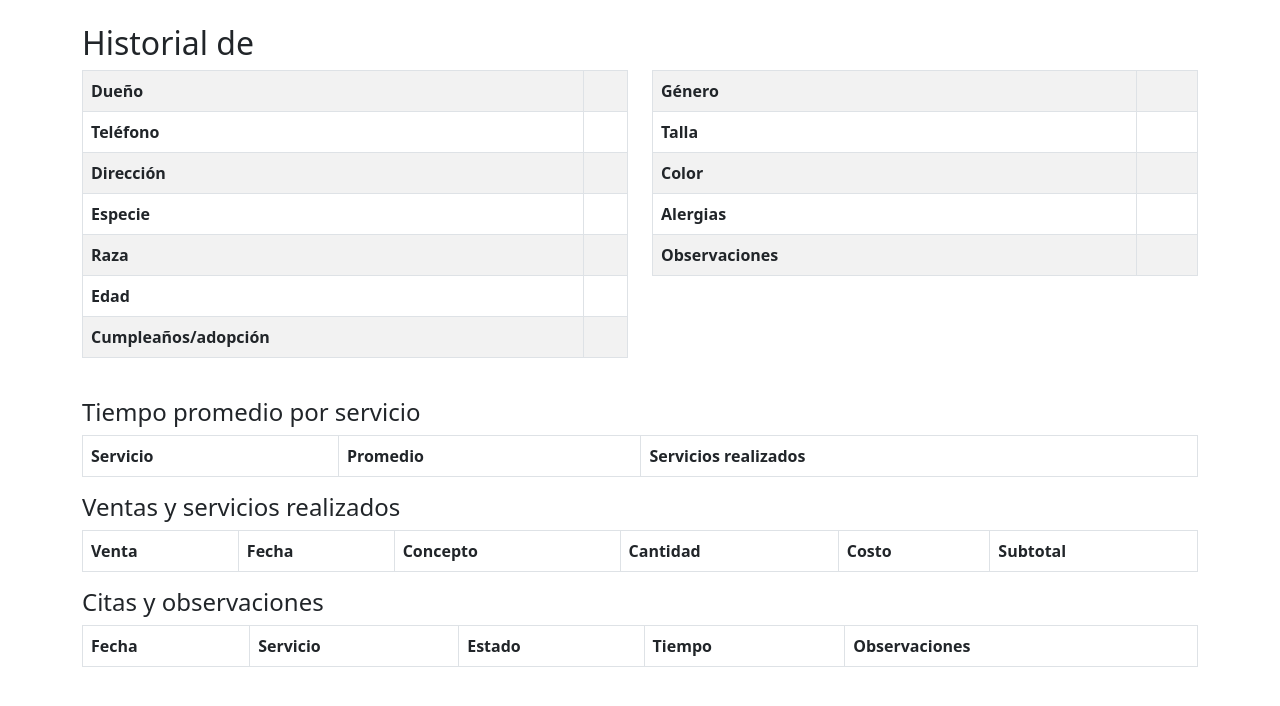
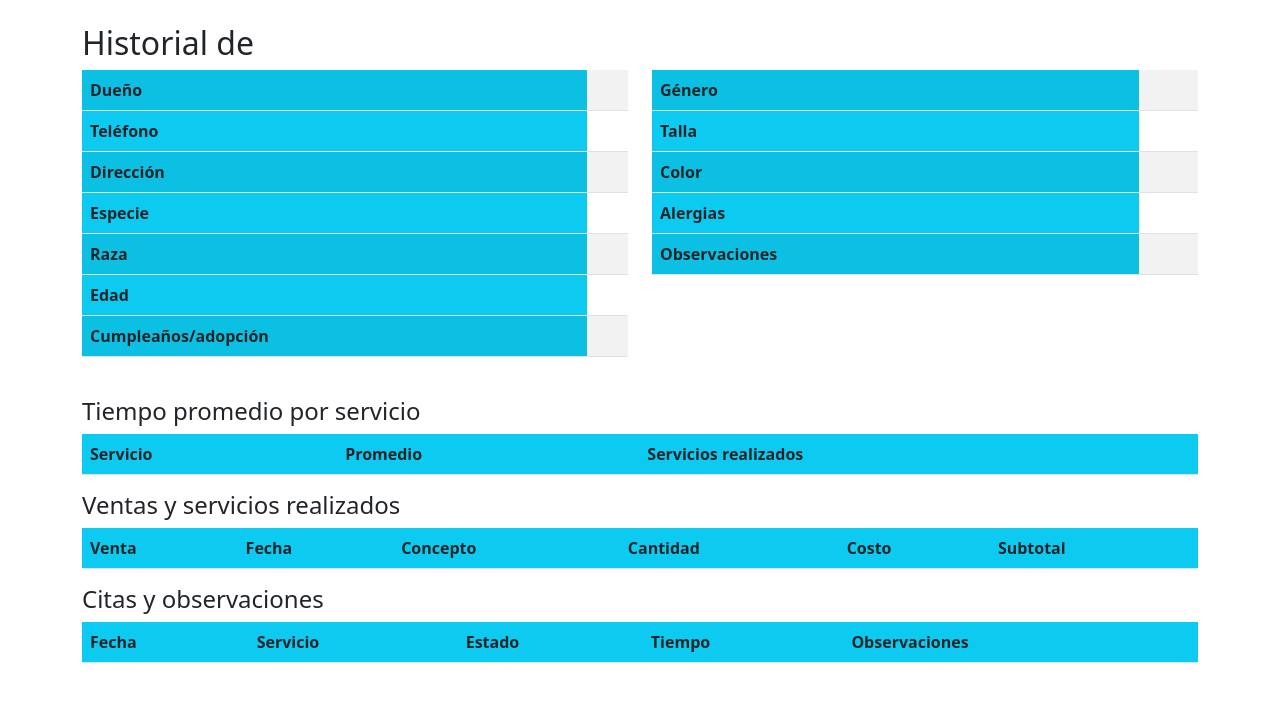
Before and after one commit to mi-querido-lomito/crm_lomito, a Python web app: template templates/historial_mascota.html in a window 1280 px wide. Shown: the part 56-762 px from the top of the page. Run offline with Jinja, Linux system fonts and the light colour scheme; the template is opened without the code that fills it, so the values that code supplies are empty.

Commit message:
Se arregla la vista de las tablas y los registros de la API
Las tablas en la API en sus diferentes templates ya tienen un mejor formato y colores para poder visualizar y usar.

```diff
--- a/templates/base.html
+++ b/templates/base.html
@@ -32,19 +32,51 @@
         }
 
         /* Colores distintos de encabezado por cada ventana, para
-           distinguir de un vistazo a que seccion pertenece cada tabla. */
-        .thead-servicios { background-color: #0d6efd; color: #fff; }
-        .thead-insumos { background-color: #20c997; color: #fff; }
-        .thead-mascotas { background-color: #198754; color: #fff; }
-        .thead-clientes { background-color: #6610f2; color: #fff; }
-        .thead-gastos { background-color: #dc3545; color: #fff; }
-        .thead-citas { background-color: #fd7e14; color: #fff; }
-        .thead-historial { background-color: #0dcaf0; color: #212529; }
-        .thead-proveedores { background-color: #6f42c1; color: #fff; }
-        .thead-reporte { background-color: #d63384; color: #fff; }
-        .thead-ventas { background-color: #ffc107; color: #212529; }
-        .thead-ventaslista { background-color: #495057; color: #fff; }
-        .thead-verventa { background-color: #adb5bd; color: #212529; }
+           distinguir de un vistazo a que seccion pertenece cada tabla.
+           El renglon alterno (table-striped) se tine con el mismo color
+           del encabezado en vez del gris neutro por defecto de Bootstrap. */
+        /* Bootstrap pinta cada celda con background-color: var(--bs-table-bg),
+           asi que el color debe fijarse como variable (hereda al <th>) y no
+           como background-color directo en el <thead> (no se heredaria). */
+        .thead-productos { --bs-table-bg: #212529; --bs-table-color: #fff; }
+        thead.thead-productos ~ tbody > tr:nth-of-type(odd) > * { --bs-table-bg-type: rgba(33, 37, 41, .06); }
+
+        .thead-servicios { --bs-table-bg: #0d6efd; --bs-table-color: #fff; }
+        thead.thead-servicios ~ tbody > tr:nth-of-type(odd) > * { --bs-table-bg-type: rgba(13, 110, 253, .08); }
+
+        .thead-insumos { --bs-table-bg: #0e7c66; --bs-table-color: #fff; }
+        thead.thead-insumos ~ tbody > tr:nth-of-type(odd) > * { --bs-table-bg-type: rgba(14, 124, 102, .08); }
+
+        .thead-mascotas { --bs-table-bg: #198754; --bs-table-color: #fff; }
+        thead.thead-mascotas ~ tbody > tr:nth-of-type(odd) > * { --bs-table-bg-type: rgba(25, 135, 84, .08); }
+
+        .thead-clientes { --bs-table-bg: #6610f2; --bs-table-color: #fff; }
+        thead.thead-clientes ~ tbody > tr:nth-of-type(odd) > * { --bs-table-bg-type: rgba(102, 16, 242, .07); }
+
+        .thead-gastos { --bs-table-bg: #dc3545; --bs-table-color: #fff; }
+        thead.thead-gastos ~ tbody > tr:nth-of-type(odd) > * { --bs-table-bg-type: rgba(220, 53, 69, .07); }
+
+        .thead-citas { --bs-table-bg: #fd7e14; --bs-table-color: #fff; }
+        thead.thead-citas ~ tbody > tr:nth-of-type(odd) > * { --bs-table-bg-type: rgba(253, 126, 20, .09); }
+
+        .thead-historial { --bs-table-bg: #0dcaf0; --bs-table-color: #212529; }
+        thead.thead-historial ~ tbody > tr:nth-of-type(odd) > * { --bs-table-bg-type: rgba(13, 202, 240, .10); }
+        th.thead-historial { --bs-table-bg: #0dcaf0; --bs-table-color: #212529; }
+
+        .thead-proveedores { --bs-table-bg: #46566b; --bs-table-color: #fff; }
+        thead.thead-proveedores ~ tbody > tr:nth-of-type(odd) > * { --bs-table-bg-type: rgba(70, 86, 107, .07); }
+
+        .thead-reporte { --bs-table-bg: #d63384; --bs-table-color: #fff; }
+        thead.thead-reporte ~ tbody > tr:nth-of-type(odd) > * { --bs-table-bg-type: rgba(214, 51, 132, .07); }
+
+        .thead-ventas { --bs-table-bg: #ffc107; --bs-table-color: #212529; }
+        thead.thead-ventas ~ tbody > tr:nth-of-type(odd) > * { --bs-table-bg-type: rgba(255, 193, 7, .12); }
+
+        .thead-ventaslista { --bs-table-bg: #495057; --bs-table-color: #fff; }
+        thead.thead-ventaslista ~ tbody > tr:nth-of-type(odd) > * { --bs-table-bg-type: rgba(73, 80, 87, .07); }
+
+        .thead-verventa { --bs-table-bg: #6c757d; --bs-table-color: #fff; }
+        thead.thead-verventa ~ tbody > tr:nth-of-type(odd) > * { --bs-table-bg-type: rgba(108, 117, 125, .07); }
     </style>
 </head>
 
--- a/templates/citas.html
+++ b/templates/citas.html
@@ -161,7 +161,7 @@
     <button class="btn btn-success">Agendar Cita</button>
 </form>
 
-<table class="table table-bordered table-striped">
+<table class="table table-striped">
     <thead class="thead-citas">
     <tr>
         <th>ID</th>
--- a/templates/clientes.html
+++ b/templates/clientes.html
@@ -10,7 +10,7 @@
     <button class="btn btn-success">Agregar Cliente</button>
 </form>
 
-<table class="table table-bordered table-striped">
+<table class="table table-striped">
     <thead class="thead-clientes">
     <tr>
         <th>ID</th>
--- a/templates/gastos.html
+++ b/templates/gastos.html
@@ -14,7 +14,7 @@
 
 </form>
 
-<table class="table table-bordered table-striped">
+<table class="table table-striped">
 <thead class="thead-gastos">
 <tr>
 <th>Concepto</th>
--- a/templates/historial_mascota.html
+++ b/templates/historial_mascota.html
@@ -22,7 +22,7 @@
 
 <div class="row mb-4">
     <div class="col-md-6">
-        <table class="table table-bordered table-striped" data-search="false">
+        <table class="table table-striped" data-search="false">
             <tr><th class="thead-historial">Dueño</th><td>{{ mascota.dueno }}</td></tr>
             <tr><th class="thead-historial">Teléfono</th><td>{{ mascota.telefono or "" }}</td></tr>
             <tr><th class="thead-historial">Dirección</th><td>{{ mascota.direccion or "" }}</td></tr>
@@ -33,7 +33,7 @@
         </table>
     </div>
     <div class="col-md-6">
-        <table class="table table-bordered table-striped" data-search="false">
+        <table class="table table-striped" data-search="false">
             <tr><th class="thead-historial">Género</th><td>{{ mascota.genero or "" }}</td></tr>
             <tr><th class="thead-historial">Talla</th><td>{{ mascota.talla or "" }}</td></tr>
             <tr><th class="thead-historial">Color</th><td>{{ mascota.color or "" }}</td></tr>
@@ -44,7 +44,7 @@
 </div>
 
 <h4>Tiempo promedio por servicio</h4>
-<table class="table table-bordered table-striped">
+<table class="table table-striped">
     <thead class="thead-historial">
     <tr>
         <th>Servicio</th>
@@ -64,7 +64,7 @@
 </table>
 
 <h4>Ventas y servicios realizados</h4>
-<table class="table table-bordered table-striped">
+<table class="table table-striped">
     <thead class="thead-historial">
     <tr>
         <th>Venta</th>
@@ -90,7 +90,7 @@
 </table>
 
 <h4>Citas y observaciones</h4>
-<table class="table table-bordered table-striped">
+<table class="table table-striped">
     <thead class="thead-historial">
     <tr>
         <th>Fecha</th>
--- a/templates/insumos.html
+++ b/templates/insumos.html
@@ -41,7 +41,7 @@
     </a>
     {% endif %}
 
-<table class="table table-bordered table-striped">
+<table class="table table-striped">
     <thead class="thead-insumos">
     <tr>
         <th>ID</th>
--- a/templates/mascotas.html
+++ b/templates/mascotas.html
@@ -98,7 +98,7 @@
     <button class="btn btn-success">Agregar Mascota</button>
 </form>
 
-<table class="table table-bordered table-striped">
+<table class="table table-striped">
     <thead class="thead-mascotas">
     <tr>
         <th>ID</th>
--- a/templates/productos.html
+++ b/templates/productos.html
@@ -43,8 +43,8 @@
 
 <hr>
 
-<table class="table table-bordered table-striped">
-    <thead class="table-dark">
+<table class="table table-striped">
+    <thead class="thead-productos">
         <tr>
             <th>ID</th>
             <th>Foto</th>
--- a/templates/proveedores.html
+++ b/templates/proveedores.html
@@ -24,7 +24,7 @@
     <button class="btn btn-success">Agregar Proveedor</button>
 </form>
 
-<table class="table table-bordered table-striped">
+<table class="table table-striped">
     <thead class="thead-proveedores">
         <tr>
             <th>ID</th>
--- a/templates/reporte.html
+++ b/templates/reporte.html
@@ -32,7 +32,7 @@
     </div>
 
     <h5 class="mb-2">Totales por método de pago</h5>
-    <table class="table table-bordered table-striped mb-0" data-search="false">
+    <table class="table table-striped mb-0" data-search="false">
         <thead class="thead-reporte">
             <tr>
                 <th>Método</th>
@@ -68,7 +68,7 @@
 <div id="ticketsSearchStatus" class="form-text mb-2"></div>
 
 <h4 class="mb-3">Tickets del día</h4>
-<table class="table table-bordered table-striped" data-search="false" id="ticketsTable">
+<table class="table table-striped" data-search="false" id="ticketsTable">
     <thead class="thead-reporte">
         <tr>
             <th>Ticket</th>
--- a/templates/servicios.html
+++ b/templates/servicios.html
@@ -48,7 +48,7 @@
 
 <hr>
 
-<table class="table table-bordered table-striped">
+<table class="table table-striped">
     <thead class="thead-servicios">
         <tr>
             <th>ID</th>
--- a/templates/ventas.html
+++ b/templates/ventas.html
@@ -178,7 +178,7 @@ manualSearch.closest("form").addEventListener("submit", function(event) {
 <!-- ============================= -->
 <h4>Carrito</h4>
 
-<table class="table table-bordered table-striped" data-search="false">
+<table class="table table-striped" data-search="false">
     <thead class="thead-ventas">
         <tr>
             <th>#</th>
--- a/templates/ventas_lista.html
+++ b/templates/ventas_lista.html
@@ -8,7 +8,7 @@
    Nueva Venta
 </a>
 
-<table class="table table-bordered table-striped">
+<table class="table table-striped">
     <thead class="thead-ventaslista">
     <tr>
         <th>ID</th>
--- a/templates/ver_venta.html
+++ b/templates/ver_venta.html
@@ -6,7 +6,7 @@
 <p><strong>Fecha:</strong> {{ venta.fecha }}</p>
 <p><strong>Método Pago:</strong> {{ venta.metodo_pago }}</p>
 
-<table class="table table-bordered table-striped">
+<table class="table table-striped">
     <thead class="thead-verventa">
     <tr>
         <th>Tipo</th>
```
